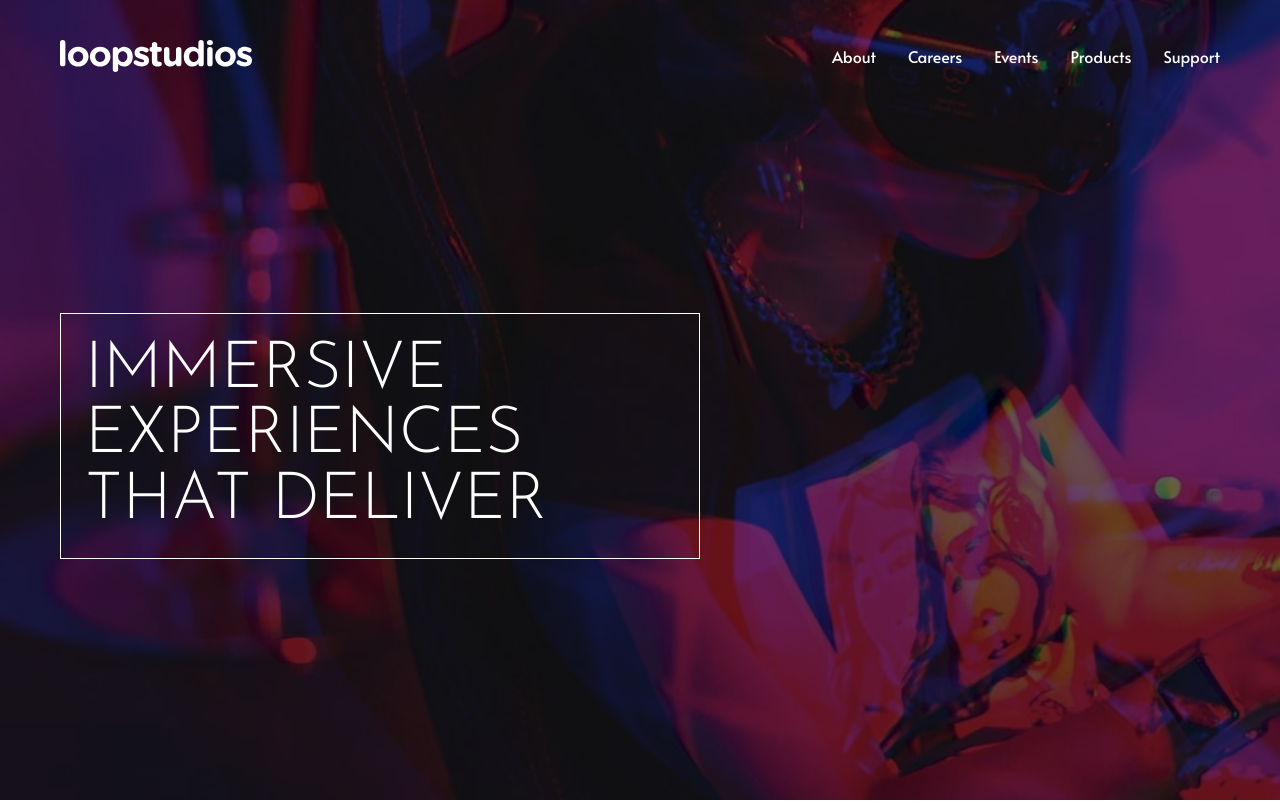
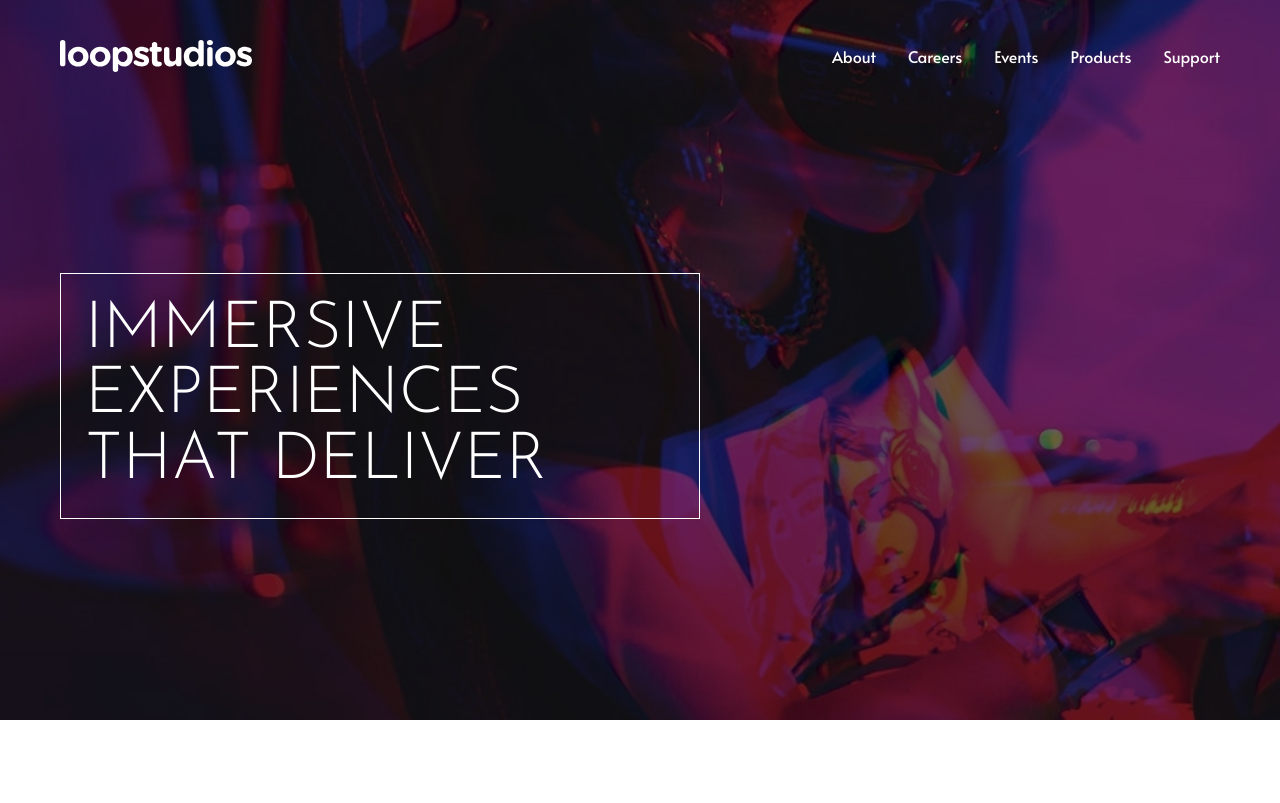
Before and after one commit to ralphvirtucio/loopstudios-landing-page, a website: page index.html in a window 1280 px wide. Shown: the top 803 px of the page. Drawn offline with Linux system fonts and the light colour scheme.

Commit message:
adjusted min-height of hero bg

```diff
--- a/scss/blocks/_sections.scss
+++ b/scss/blocks/_sections.scss
@@ -20,7 +20,6 @@ section {
 
   @media (min-width: 62em) {
     background-image: url('../images/desktop/image-hero.jpg');
-    background-size: cover;
   }
 
   &::before {
@@ -40,7 +39,7 @@ section {
 
 .hero {
   display: grid;
-  min-height: 100vh;
+  min-height: 90vh;
   margin-block-end: 6rem;
   z-index: 1;
   position: relative;
```
Also changed, not shown: css/global.css, 1 other file.
